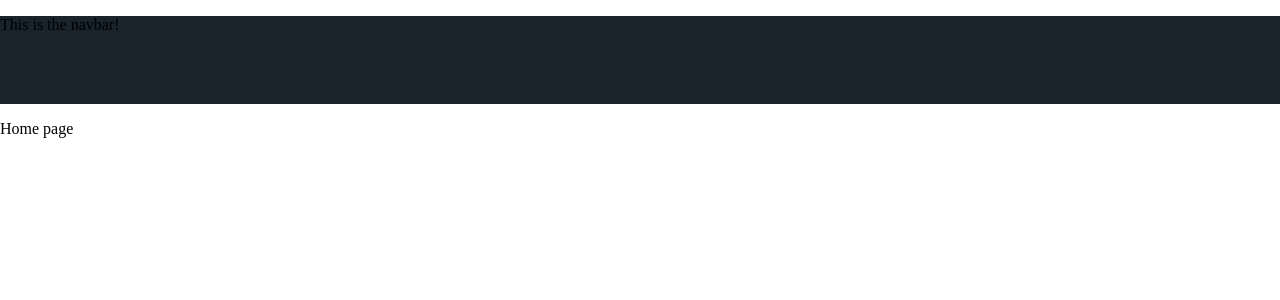
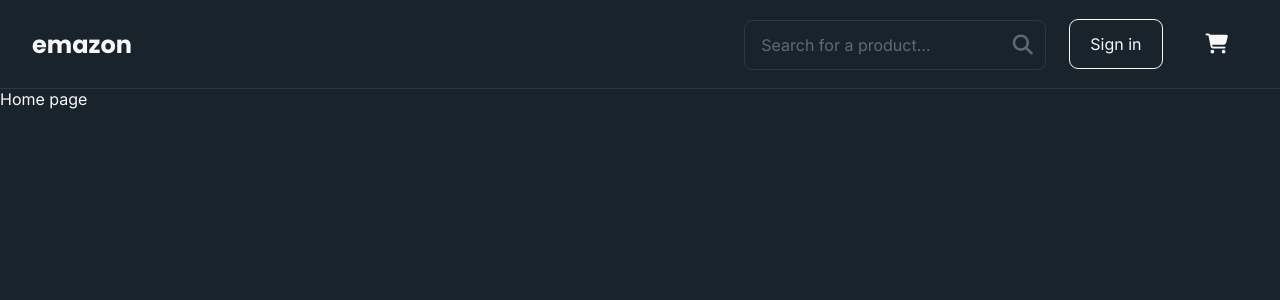
Before and after one commit to kennyjung0223/emazon, a Flask app: page / in a window 1280 px wide. Shown: the top 300 px of the page. Run offline with Flask 2, Linux system fonts and the light colour scheme; some libraries are stand-ins or nearby versions.

Commit message:
navbar markup and styling

```diff
--- a/app.py
+++ b/app.py
@@ -5,7 +5,7 @@ app = Flask(__name__)
 # This is the home page (aka the products page)
 @app.route("/")
 def index():
-    return render_template('home.html', show_navbar=True)
+    return render_template('home.html', show_navbar=True, signed_in=False)
 
 
 @app.route("/login", methods = ['POST', 'GET'])
--- a/static/css/base.css
+++ b/static/css/base.css
@@ -1,11 +1,131 @@
 /* Styling for the base page */
-body {
+* {
     margin: 0;
     padding: 0;
+}
+
+body {
+    background-color: #18232C;
+    color: #F8F8F8;
+    font-family: 'Inter', Arial, Helvetica, sans-serif;
+}
+
+h1 {
+    font-family: 'Poppins', Arial, Helvetica, sans-serif;
+    font-weight: bold;
 }
 
 .navbar {
     width: 100vw;
     height: 88px;
-    background-color: #18232C;
+    display: flex;
+    justify-content: center;
+    align-items: center;
+    border-bottom: 1px solid #283A46;
 }
+
+.navbar-content-container {
+    width: 95%;
+    height: 50%;
+    display: flex;
+    flex-direction: row;
+    justify-content: space-between;
+    align-items: center;
+}
+
+.navbar-content-right {
+    display: flex;
+    flex-direction: row;
+    gap: 24px;
+    height: 48px;
+}
+.search-bar-container {
+    height: 100%;
+    width: 300px;
+    display: flex;
+    flex-direction: row;
+    align-items: center;
+    border: 1px solid #283A46;
+    border-radius: 8px;
+}
+
+.search-bar-left {
+    width: 85%;
+}
+
+.search-bar-right {
+    width: 15%;
+    display: flex;
+    justify-content: center;
+    align-items: center;
+}
+
+.search-bar-input-field {
+    width: 90%;
+    background-color: transparent;
+    color: #F8F8F8;
+    border: none;
+    font-family: 'Inter', Arial, Helvetica, sans-serif;
+    font-size: 16px;
+    margin-left: 16px;
+}
+
+::placeholder {
+    color: #5B6A78;
+    font-family: 'Inter', Arial, Helvetica, sans-serif;
+}
+
+.search-bar-input-field:focus {
+    outline: none;
+}
+
+.search-button,
+.sign-in-button,
+.cart-button {
+    background-color: transparent;
+    border: none;
+    color: #F8F8F8;
+}
+
+.search-button {
+    color: #5B6A78;
+}
+
+.search-button:hover {
+    cursor: pointer;
+}
+
+.sign-in-button {
+    padding: 0 20px;
+    height: 48px;
+    box-sizing: border-box;
+    font-family: 'Inter', Arial, Helvetica, sans-serif;
+    font-size: 16px;
+    outline: 1px solid #F8F8F8;
+    border-radius: 8px;
+    transition: all .35s ease-in-out;
+    box-sizing: border-box;
+}
+
+.sign-in-button:hover {
+    outline: none;
+    background-color: #08D99A;
+    color: #18232C;
+    border: none;
+    cursor: pointer;
+}
+
+.cart-button {
+    padding: 0 20px;
+    transition: all .35s ease-in-out;
+}
+
+.cart-button:hover {
+    background-color: #28353F;
+    border-radius: 8px;
+    cursor: pointer;
+}
+
+.fas {
+    font-size: 20px;
+}
--- a/templates/base.html
+++ b/templates/base.html
@@ -5,6 +5,15 @@
     <meta http-equiv="X-UA-Compatible" content="IE=edge">
     <meta name="viewport" content="width=device-width, initial-scale=1.0">
     <title>{% block title %}{% endblock %}</title>
+
+    <!-- Google Fonts -->
+    <link rel="preconnect" href="https://fonts.googleapis.com">
+    <link rel="preconnect" href="https://fonts.gstatic.com" crossorigin>
+    <link href="https://fonts.googleapis.com/css2?family=Inter&family=Poppins:wght@700&display=swap" rel="stylesheet">
+
+    <!-- Font Awesome Icons -->
+    <script src="https://kit.fontawesome.com/857afb1854.js" crossorigin="anonymous"></script>
+
     <link rel="stylesheet" href="{{ url_for('static', filename='css/base.css') }}">
     {% block head %}{% endblock %}
 </head>
--- a/templates/navbar.html
+++ b/templates/navbar.html
@@ -1,5 +1,35 @@
 {% macro navbar() -%}
     <nav class="navbar">
-        <p>This is the navbar!</p>
+        <div class="navbar-content-container">
+            <div class="navbar-content-left">
+                <h1 class="logo">emazon</h1>
+            </div>
+            <div class="navbar-content-right">
+                <div class="search-bar-container">
+                    <div class="search-bar-left">
+                        <input
+                            type="text"
+                            class="search-bar-input-field"
+                            placeholder="Search for a product..."
+                        >
+                    </div>
+                    <div class="search-bar-right">
+                        <button class="search-button">
+                            <i class="fas fa-search"></i>
+                        </button>
+                    </div>
+                </div>
+                {% if signed_in == True %}
+                    <button class="user-button">
+                        <i class="fas fa-user-circle"></i>
+                    </button>
+                {% else %}
+                    <button class="sign-in-button">Sign in</button>
+                {% endif %}
+                <button class="cart-button">
+                    <i class="fas fa-shopping-cart"></i>
+                </button>
+            </div>
+        </div>
     </nav>
 {%- endmacro %}
```
